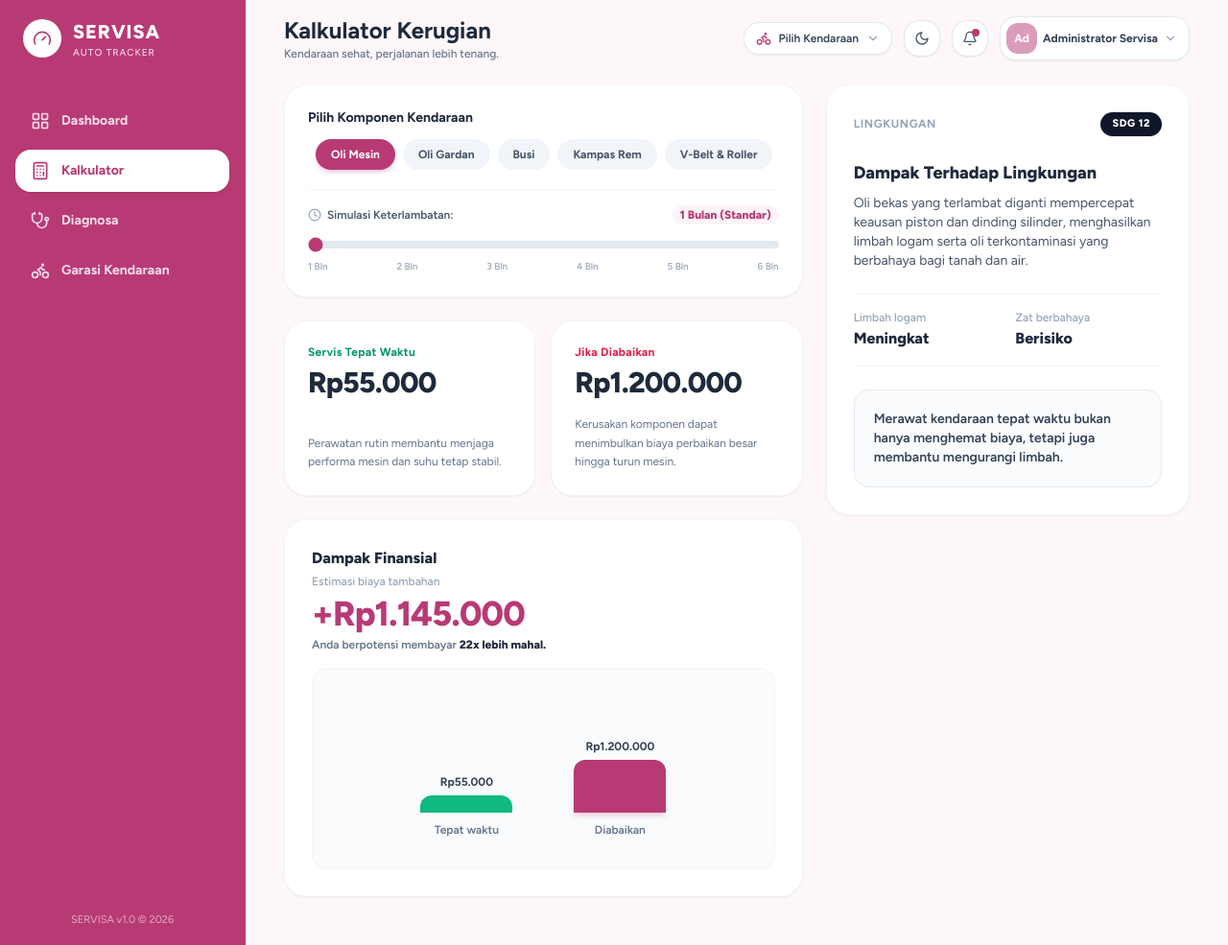
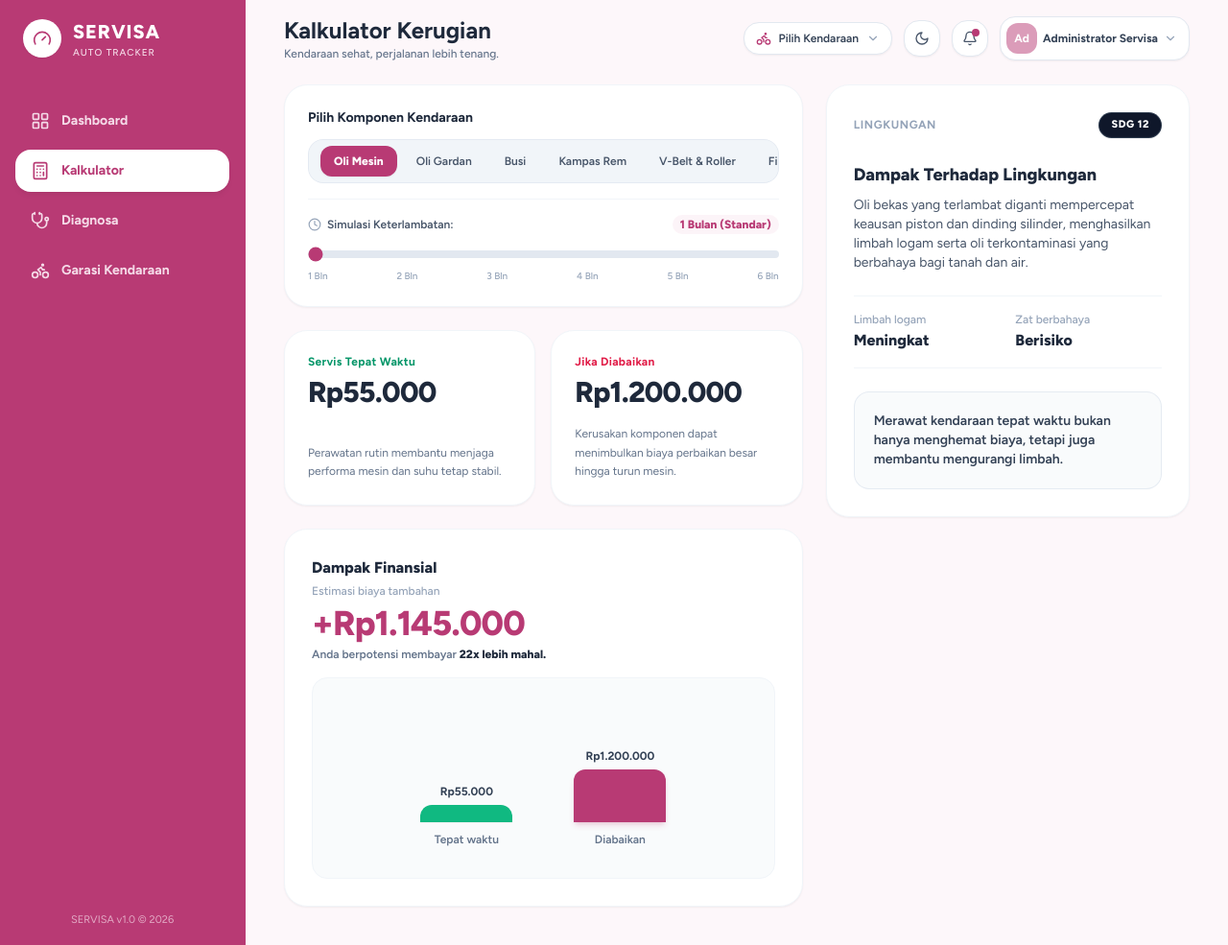
Before and after one commit to bintangalsyahadat/system-vehicle-maintenance, a Laravel app: page /kalkulator in a window 1280 px wide. Shown: the whole page at 96% size. Run offline with Laravel 12, Linux system fonts and the light colour scheme; a user stored in the database is signed in; data comes from the database, SQL or seed files in the repository; style sheets or scripts are compiled from the project's sources.

Commit message:
[IMP] refine calculator tab selector capsule and SDG badge borders in dark mode

```diff
--- a/resources/views/pages/calculator.blade.php
+++ b/resources/views/pages/calculator.blade.php
@@ -19,12 +19,15 @@
                     Pilih Komponen Kendaraan
                 </span>
 
-                <div class="flex items-center space-x-2 overflow-x-auto no-scrollbar pb-1">
+                <!-- Tab Bar Container dengan wadah & border kontras di Dark Mode -->
+                <div class="flex items-center space-x-1.5 p-1.5 bg-slate-100 dark:bg-slate-900/80 rounded-2xl border border-slate-200/80 dark:border-slate-700/80 overflow-x-auto no-scrollbar">
                     <template x-for="item in items" :key="item.id">
                         <button type="button"
                                 @click="selectedId = item.id"
-                                :class="selectedId == item.id ? 'bg-brand-main text-white shadow-md shadow-brand-main/20' : 'bg-slate-100 dark:bg-slate-800 text-slate-600 dark:text-slate-300 hover:bg-slate-200 dark:hover:bg-slate-700'"
-                                class="px-4 py-2 rounded-2xl text-xs font-bold whitespace-nowrap transition"
+                                :class="selectedId == item.id
+                                    ? 'bg-brand-main text-white shadow-sm font-extrabold'
+                                    : 'text-slate-600 dark:text-slate-300 hover:text-slate-900 dark:hover:text-white hover:bg-white/60 dark:hover:bg-slate-800/60 font-semibold'"
+                                class="px-3.5 py-2 rounded-xl text-xs whitespace-nowrap transition-all duration-200"
                                 x-text="item.short_name">
                         </button>
                     </template>
@@ -153,7 +156,7 @@
                 <!-- Header Card: Tag Lingkungan & SDG 12 Badge -->
                 <div class="flex items-center justify-between">
                     <span class="text-xs font-bold text-slate-400 uppercase tracking-wider">Lingkungan</span>
-                    <span class="bg-slate-900 dark:bg-slate-800 text-white text-[11px] font-black px-3 py-1 rounded-full uppercase tracking-wider shadow-sm">
+                    <span class="bg-slate-900 dark:bg-slate-800/90 text-white text-[11px] font-black px-3 py-1 rounded-full uppercase tracking-wider border border-slate-700/80 dark:border-slate-600/70 shadow-sm">
                         SDG 12
                     </span>
                 </div>
```
